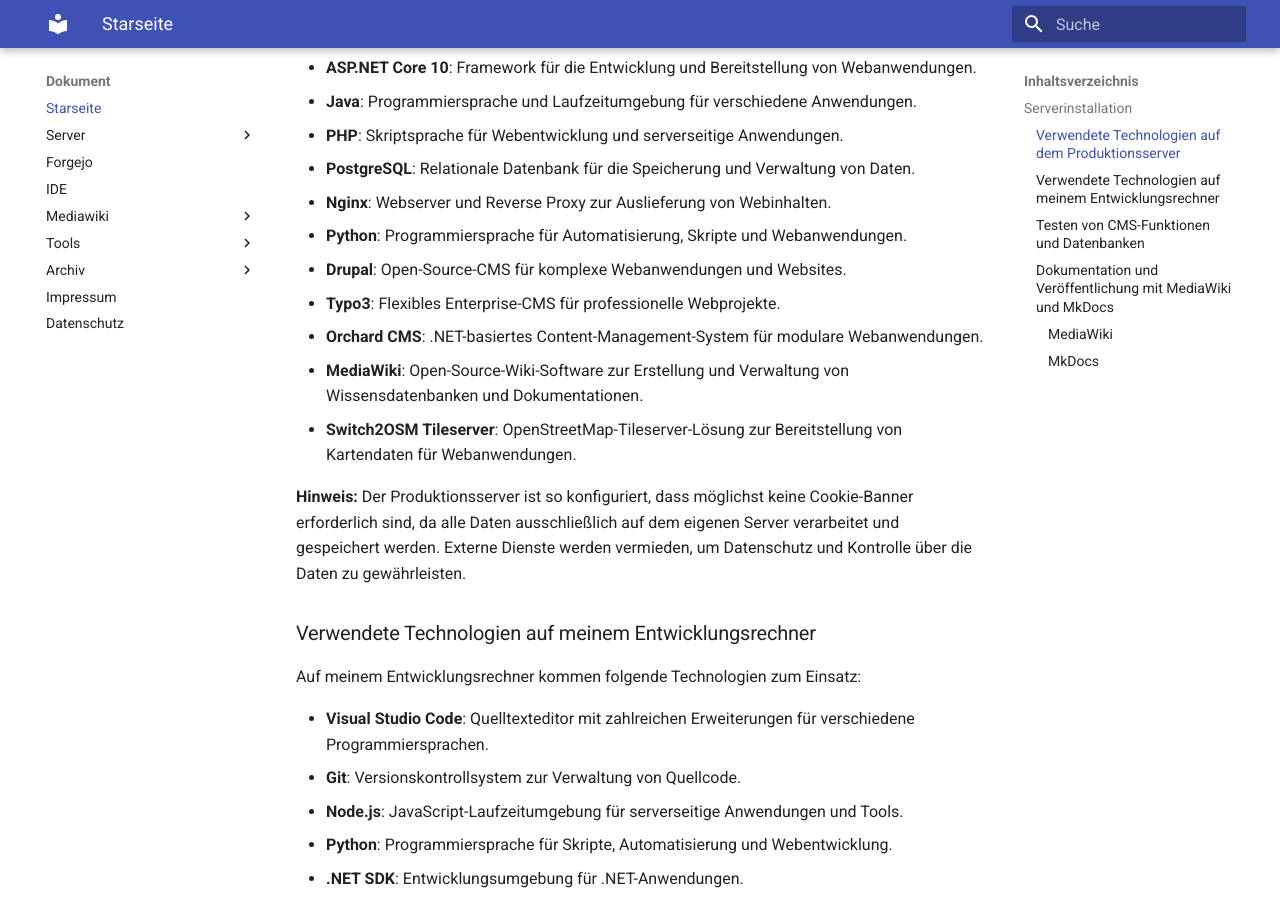
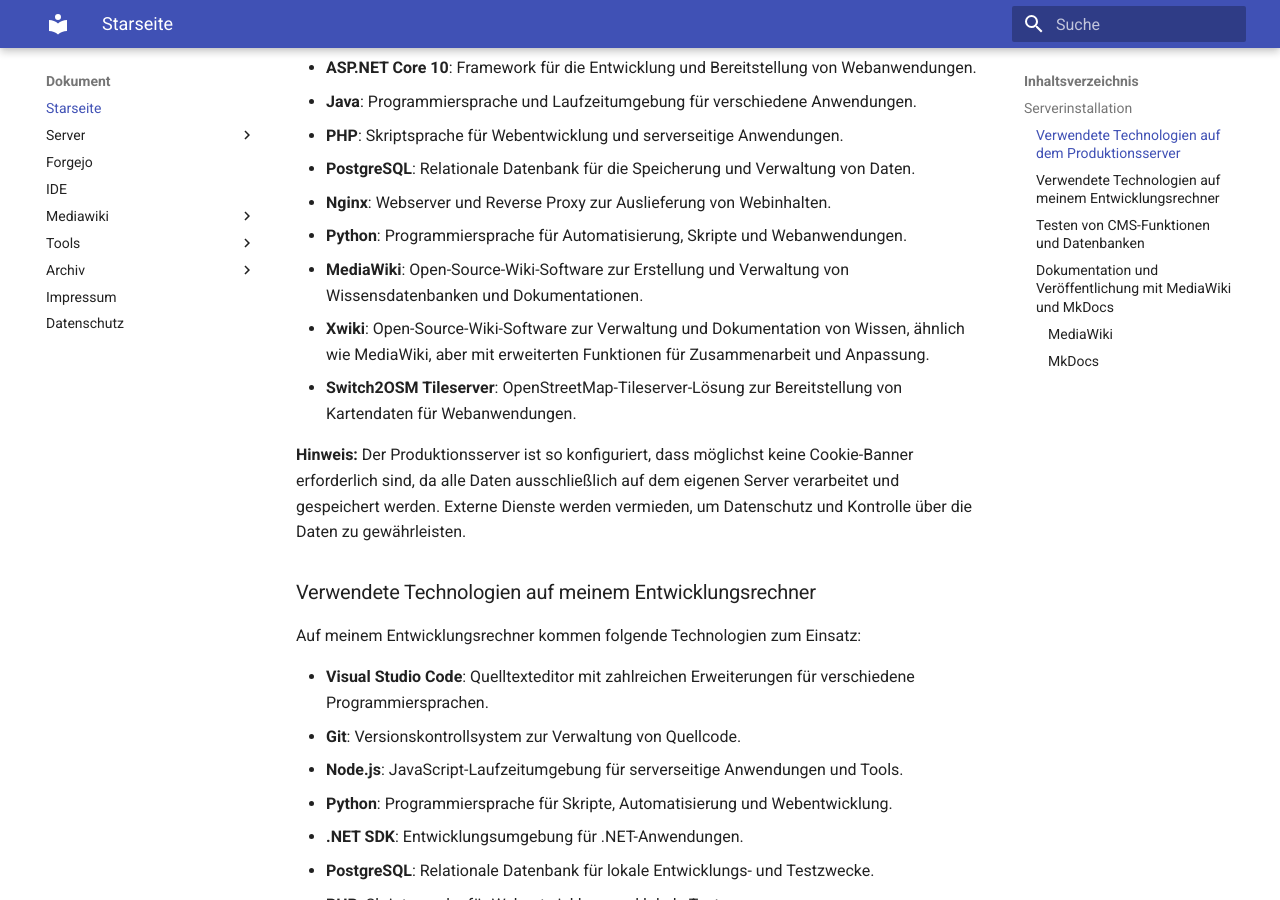
Before and after one commit to thorstenkloehn/dokument, an MkDocs documentation site: the page built from docs/index.md, in a window 1280 px wide and 900 px high, scrolled down 514 px. Built offline with MkDocs 1.6.1 and Material for MkDocs 9.7.7, drawn with Linux system fonts in a browser that asks for light colours.

Commit message:
Dokumentation: Entfernen von Drupal, Typo3 und Orchard CMS aus der Liste der verwendeten Technologien auf dem Produktionsserver

```diff
--- a/docs/index.md
+++ b/docs/index.md
@@ -14,10 +14,8 @@
 - **PostgreSQL**: Relationale Datenbank für die Speicherung und Verwaltung von Daten.
 - **Nginx**: Webserver und Reverse Proxy zur Auslieferung von Webinhalten.
 - **Python**: Programmiersprache für Automatisierung, Skripte und Webanwendungen.
-- **Drupal**: Open-Source-CMS für komplexe Webanwendungen und Websites.
-- **Typo3**: Flexibles Enterprise-CMS für professionelle Webprojekte.
-- **Orchard CMS**: .NET-basiertes Content-Management-System für modulare Webanwendungen.
 - **MediaWiki**: Open-Source-Wiki-Software zur Erstellung und Verwaltung von Wissensdatenbanken und Dokumentationen.
+- **Xwiki**: Open-Source-Wiki-Software zur Verwaltung und Dokumentation von Wissen, ähnlich wie MediaWiki, aber mit erweiterten Funktionen für Zusammenarbeit und Anpassung.
 - **Switch2OSM Tileserver**: OpenStreetMap-Tileserver-Lösung zur Bereitstellung von Kartendaten für Webanwendungen.
 
 **Hinweis:** Der Produktionsserver ist so konfiguriert, dass möglichst keine Cookie-Banner erforderlich sind, da alle Daten ausschließlich auf dem eigenen Server verarbeitet und gespeichert werden. Externe Dienste werden vermieden, um Datenschutz und Kontrolle über die Daten zu gewährleisten.
```
